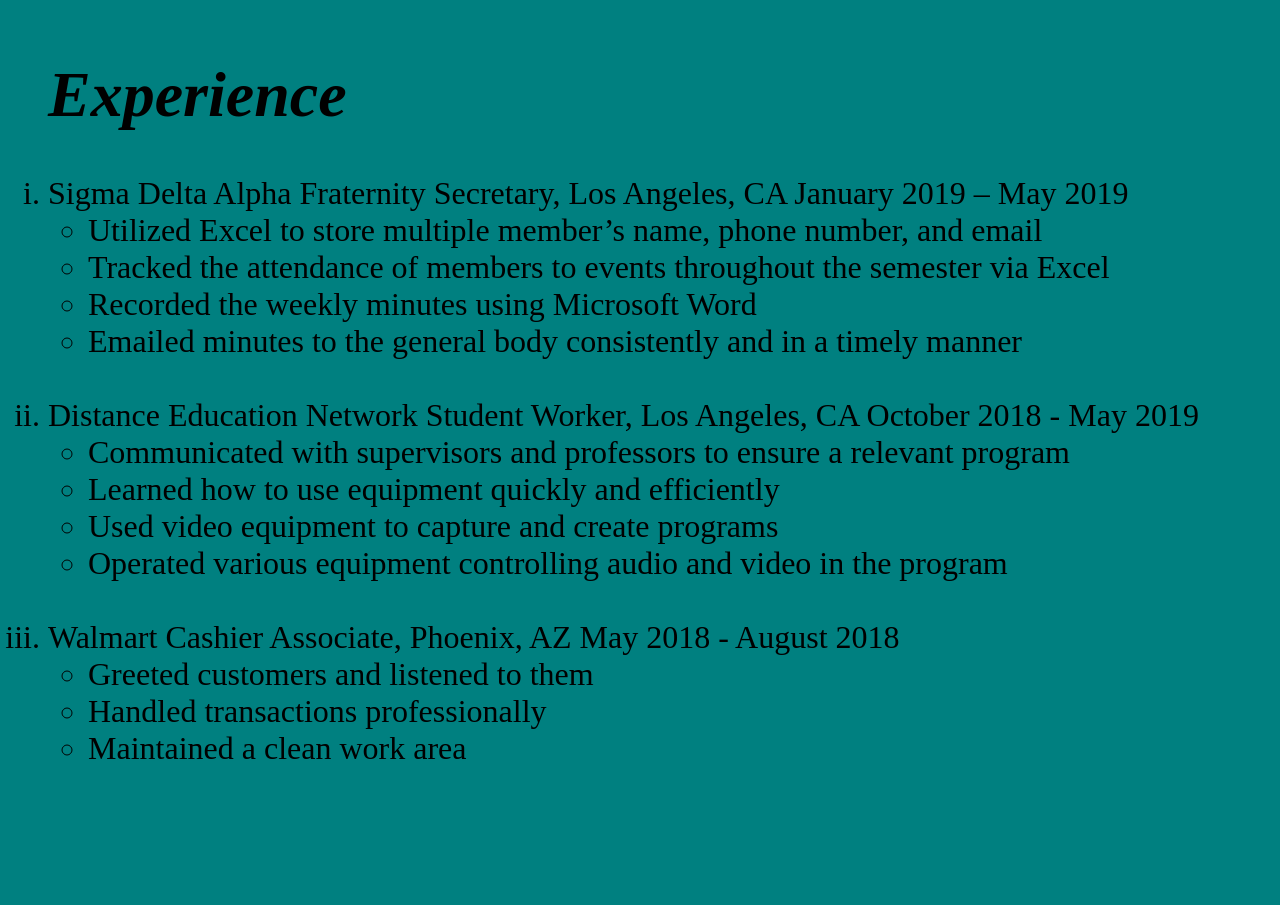
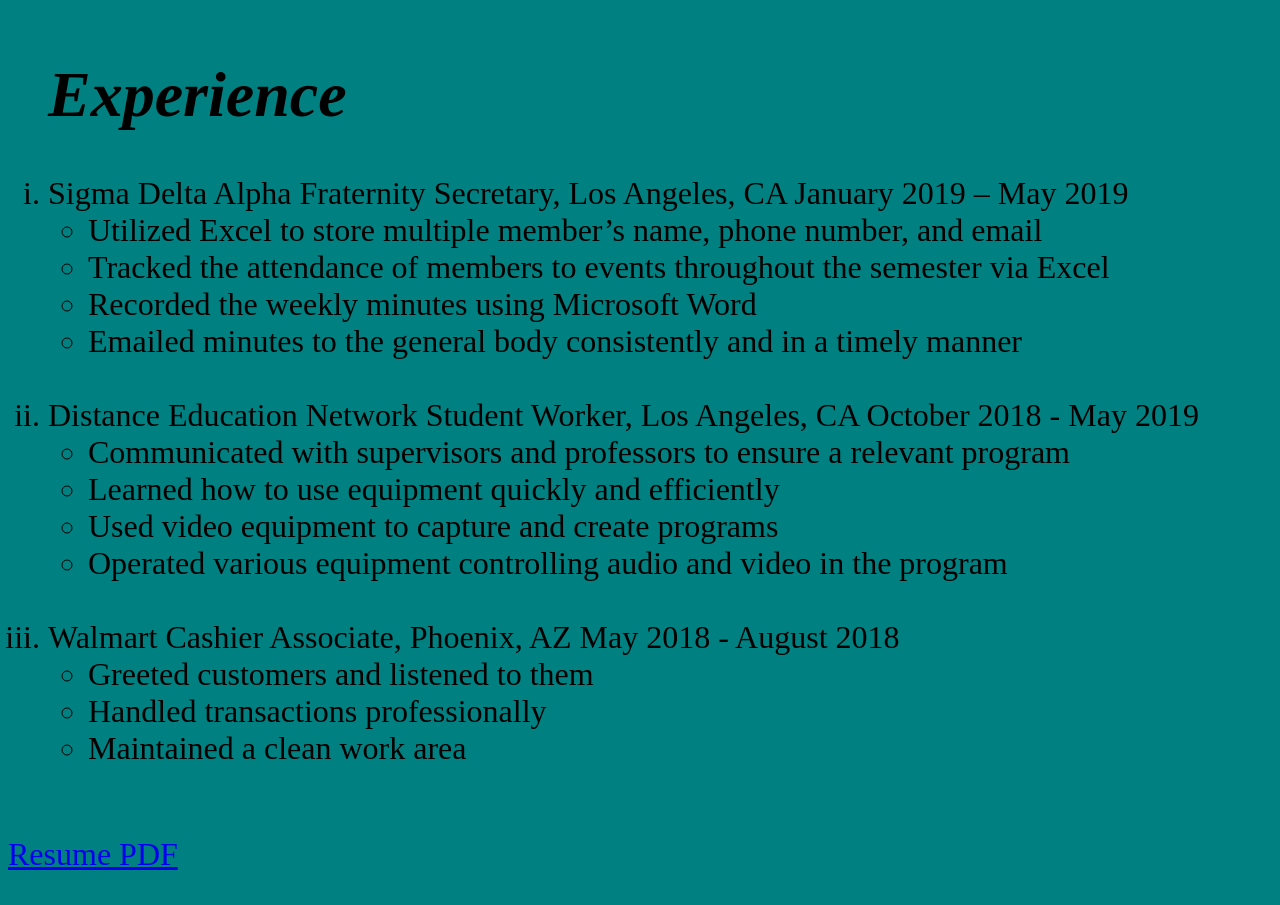
Before and after one commit to cabreraluis/myWebsite, a plain HTML site: page Experience.html in a window 1280 px wide. Shown: the part 108-1013 px from the top of the page. Before the commit the page ends 928 px from the top, so only its background shows below. Drawn offline with Linux system fonts and the light colour scheme.

Commit message:
Update Experience.html

```diff
--- a/Experience.html
+++ b/Experience.html
@@ -38,5 +38,7 @@ Experience
 	</ul>
 	<br>
 </ol>
+<p><a href="cabrera_Luis_Resume.PDF" download>
+Resume PDF</p></a>
 </font>
 </html>
```
